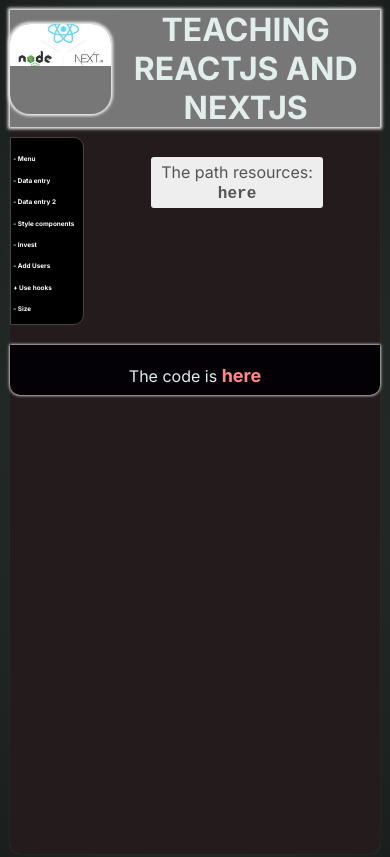
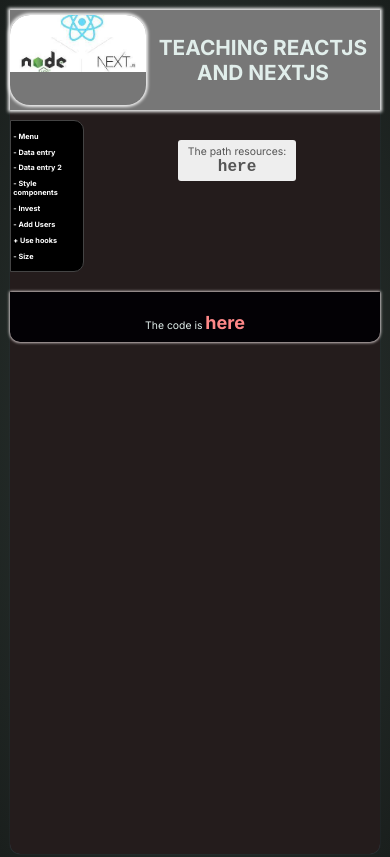
Before and after one commit to ashrafabusunaina1986/nextlearn12, a Next.js app: page / in a window 390 px wide. Built offline with nearby package versions, Linux system fonts and the light colour scheme.

Commit message:
first commit

```diff
--- a/src/app/globals.css
+++ b/src/app/globals.css
@@ -23,6 +23,37 @@
   color: #e1eeeb;
   background-color: #241c1c;
 }
+
+@media (max-width:1700px){
+  body{
+      font-size: 100%;
+  }
+}
+@media (max-width:1400px){
+  body{
+      font-size: 90%;
+  }
+}
+@media (max-width:1100px){
+  body{
+      font-size: 80%;
+  }
+}
+@media (max-width:800px){
+  body{
+      font-size: 70%;
+  }
+}
+@media (max-width:500px){
+  body{
+      font-size: 65%;
+  }
+}
+@media (max-width:200px){
+  body{
+      font-size: 60%;
+  }
+}
 .content{
   display: flex;
   gap: 10px;
--- a/src/components/addresses/addresses.module.css
+++ b/src/components/addresses/addresses.module.css
@@ -39,30 +39,3 @@
 .d{
     display: none;
 }
-
-@media (max-width:1500px){
-    .links a{
-        font-size: 70%;
-    }
-}
-
-@media (max-width:1500px){
-    .links a{
-        font-size: 70%;
-    }
-}
-@media (max-width:1000px){
-    .links a{
-        font-size: 60%;
-    }
-}
-@media (max-width:800px){
-    .links a{
-        font-size: 50%;
-    }
-}
-@media (max-width:500px){
-    .links a{
-        font-size: 40%;
-    }
-}
```
